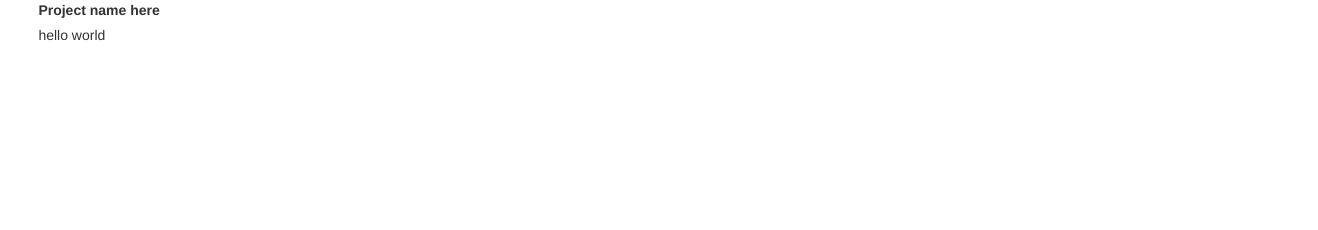
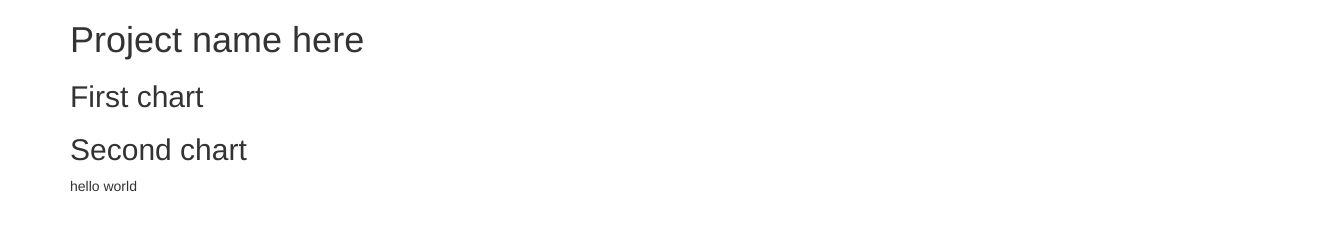
Before and after one commit to patrickmeiring/govhack2017, a website: page frontend/app/static/index.html in a window 1280 px wide. Shown: the whole page, 1318 px wide, since content can reach past the window. Drawn offline with nearby package versions, Linux system fonts and the light colour scheme; no server answers.

Commit message:
Add a little structure to the first page

```diff
--- a/frontend/app/static/index.html
+++ b/frontend/app/static/index.html
@@ -12,14 +12,11 @@
   <script type="text/javascript" src="script/d3.min.js"></script>
 </head>
 <body>
-  <div>
-    <label id="title">Project name here</label>
-    <div class="flex-container" id="page-body">
+  <div class="container" id="page-body">
+        <h1>Project name here</h1>
+        <h2>First chart</h2>
+        <h2>Second chart</h2>
 
-
-
-
-    </div>
   </div>
   <script type="text/javascript" src="/socket.io/socket.io.js"></script>
   <script type="text/javascript" src="/script/main.js"></script>
```
